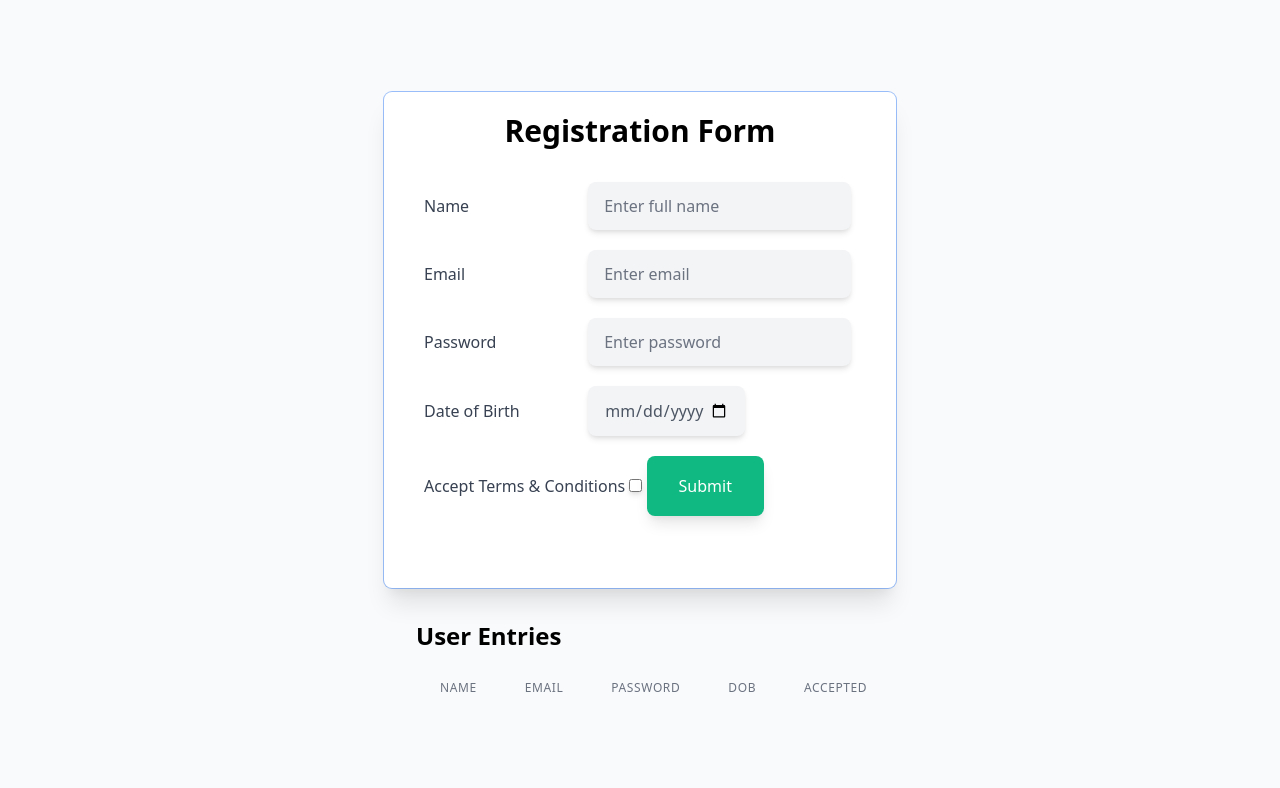
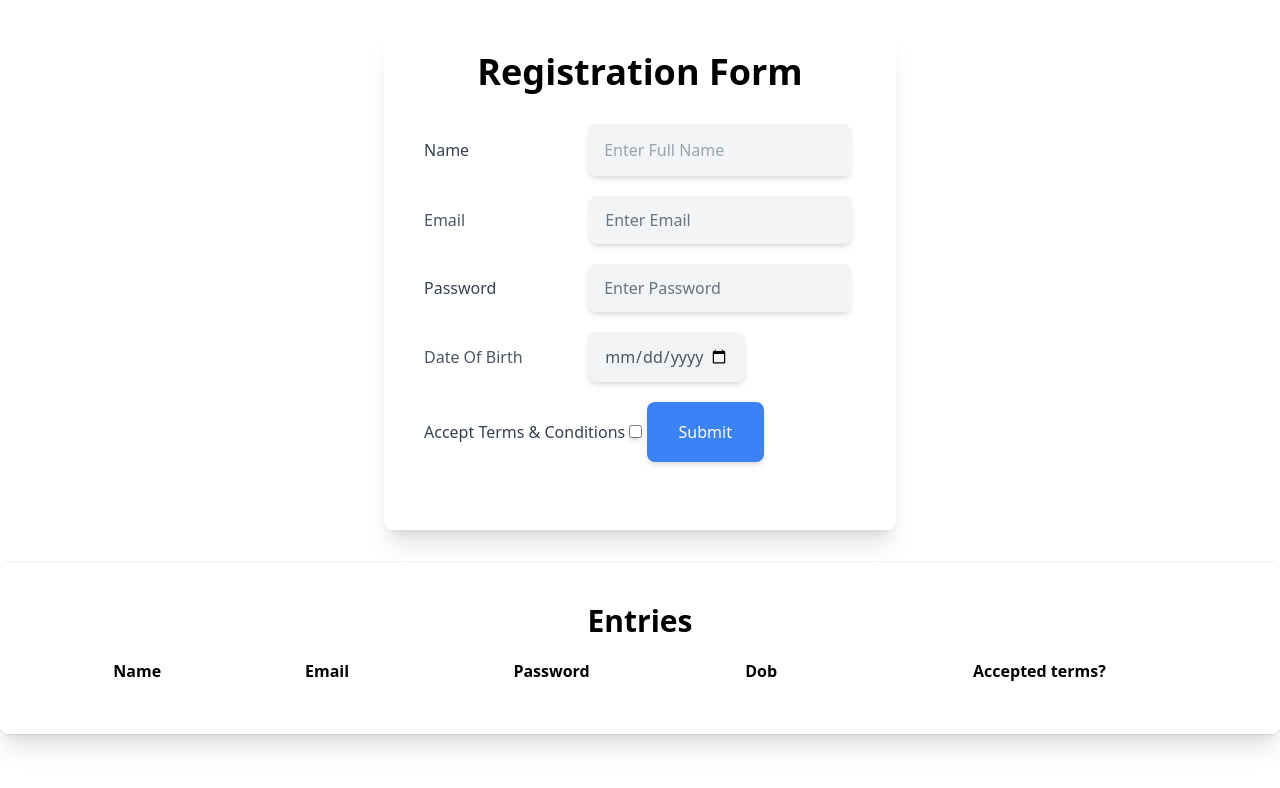
Before and after one commit to Keerthan-Reddy/wd101, a plain HTML site: page index.html in a window 1280 px wide. Drawn offline with nearby package versions, Linux system fonts and the light colour scheme.

Commit message:
addetional changes

```diff
--- a/index.html
+++ b/index.html
@@ -1,151 +1,71 @@
-<!DOCTYPE html>
+<html>
 <html lang="en">
     <head>
-    <meta charset="UTF-8" />
-    <meta name="viewport" content="width=device-width, initial-scale=1.0" />
-    <link
-      href="https://unpkg.com/tailwindcss@^1.0/dist/tailwind.min.css"
-      rel="stylesheet"
-    />
-    <script src="index.js"></script>
-    <title>Document</title>
+        <title>document </title>
+        <script src="https://cdn.tailwindcss.com"></script>
     </head>
-  <body>
+
+    <body >
+        <div class="relative py-8 justify-center">
             <div
-      class="relative flex min-h-screen flex-col justify-center overflow-hidden py-6 bg-gray-50"
-    >
-      <div
-        class="relative bg-white px-6 pt-5 pb-5 shadow-xl ring-1 ring-gray-900/5 sm:mx-auto sm:max-w-lg sm:rounded-lg sm:px-10"
-      >
-        <div class="mx-auto max-w-md">
-          <h2 class="text-3xl text-center font-bold leading-tight">
+            class="relative bg-white px-6 pt-5 pb-5 shadow-xl ring-gray-900/5 sm:mx-auto sm:max-w-lg sm:rounded-lg sm:px-10">
+            <div class="mx-auto -w-md">
+                <h1 class="text-center font-bold text-4xl  ">
                     Registration Form
-          </h2>
+                </h1>
                 <div class="divide-y divide-gray-300/50">
                     <div class="space-y-6 py-8 text-base leading-7 text-gray-600">
-              <form id="user-form" class="mb-5">
-                <label
-                  for="name"
-                  class="text-md w-40 inline-block font-medium leading-5 text-gray-700"
-                  >Name</label
-                >
-                <input
-                  required
-                  type="text"
-                  id="name"
-                  name="name"
-                  class="bg-gray-100 inline-block rounded-lg shadow-md px-4 py-3 mb-5 text-base leading-6 placeholder-gray-500 focus:outline-none focus:placeholder-g focus:border-pink-500 focus:ring-pink-500"
-                  placeholder="Enter full name"
-                />
+                        <form id="user-form">
+                            <label for="name" class="text-md w-40 inline-block font-medium leading-5 text-gray-700">
+                                Name
+                            </label>
+                            <input required type="text" id="name" name="name" class="bg-gray-100 inline-block rounded-lg shadow-md px-4 py-3 mb-5 text-base leading-7  focus :invalid:border-pink-500 focus:invalid:ring-pink-500"
+                            placeholder="Enter Full Name"></br>
 
-                <label
-                  for="email"
-                  class="text-md w-40 inline-block font-medium leading-5 text-gray-700"
-                  >Email</label
-                >
-                <input
-                  required
-                  type="email"
-                  id="email"
-                  name="email"
-                  class="bg-gray-100 inline-block rounded-lg shadow-md px-4 py-3 mb-5 text-base leading-6 placeholder-gray-500 focus:outline-none focus:placeholder-g focus:border-pink-500 focus:ring-pink-500"
-                  placeholder="Enter email"
-                />
-
-                <label
-                  for="password"
-                  class="text-md w-40 inline-block font-medium leading-5 text-gray-700"
-                  >Password</label
-                >
-                <input
-                  required
-                  type="password"
-                  id="password"
-                  name="password"
-                  class="bg-gray-100 inline-block rounded-lg shadow-md px-4 py-3 mb-5 text-base leading-6 placeholder-gray-500 focus:outline-none focus:placeholder-g focus:border-pink-500 focus:ring-pink-500"
-                  placeholder="Enter password"
-                />
-
-                <label
-                  for="dob"
-                  class="text-md w-40 inline-block font-medium leading-5 text-gray-700"
-                  >Date of Birth</label
-                >
-                <input
-                  required
-                  type="date"
-                  id="dob"
-                  name="dob"
+                            <label for="email" class="text-md w-40 initial-block font-medium leading-5 text-gray-750">
+                                Email
+                            </label>
+                            <input required type="email" id="email" name="email" style="margin-left:120px" class="bg-gray-100 inline-block rounded-lg shadow-md px-4 py-3 mb-5 text-base leading-6 placeholder-gray-500
+                            focus:invalid:border-pink-500 focus:invalid:ring-pink-500" placeholder="Enter Email" ></br>
+                            <label for="password" class="text-md w-40 inline-block font-medium leading-5 text-gray-700">
+                                Password
+                            </label>
+                            <input required type="password" id="password" name="password" class="bg-gray-100 inline-block rounded-lg shadow-md px-4 py-3 mb-5 text-base leading-6 placeholder-gray-500
+                            focus:invalid:border-pink-500 focus:invalid:ring-pink-500"
+                            placeholder="Enter Password" ></br>
+                            <label for="dob" class="text-md w-40 inline-block font-medium leading-5 text-gray-600">
+                                Date Of Birth
+                            </label>
+                            <input required type="date" id="dob"
                             min="1967-09-21"
                             max="2004-11-21"
-                  class="bg-gray-100 inline-block rounded-lg shadow-md px-4 py-3 mb-5 text-base leading-6 placeholder-gray-500 focus:outline-none focus:placeholder-g focus:border-pink-500 focus:ring-pink-500"
-                />
-
-                <label
-                  for="acceptTerms"
-                  class="text-md inline-block font-medium leading-5 text-gray-700"
-                  >Accept Terms & Conditions</label
-                >
-                <input
-                  type="checkbox"
-                  id="acceptTerms"
-                  name="acceptTerms"
-                  required
-                  class="bg-gray-100 inline-block rounded-lg shadow-md px-4 py-3 mb-5 text-base leading-6 placeholder-gray-500 focus:outline-none focus:placeholder-g"
-                />
-
-                <button
-                  type="submit"
-                  class="w-fit rounded-lg shadow-lg px-8 py-4 bg-green-500 text-white hover:bg-green-400 focus:outline-none focus:shadow-outline transition duration-300"
-                >
-                  Submit
-                </button>
+                             class="bg-gray-100 inline-block rounded-lg shadow-md px-4 py-3 mb-5 text-base leading-6 placeholder-gray-500
+                            focus:invalid:border-pink-500 focus:invalid:ring-pink-500" ></br>
+                            <label for="acceptTerms"
+                            class="text-md w-50 inline-block font-medium leading-5 text-gray-700">
+                            Accept Terms & Conditions
+                            </label>
+                            <input required type="checkbox" id="acceptTerms" name="acceptTerms"
+                            class="bg-gray-100 inline-block rounded-lg shadow-md px-4 py-3 mb-5 text-base leading-6 placeholder-gray-500 focus:placeholder-gray-500">
+                            <button type="submit"
+                            class="w-fit rounded-lg shadow-md px-8 py-4 bg-blue-500 text-white hover:bg-blue-400 focus:outline-none focus:shadow-outline tansition"
+                            onclick="checkAgeValidity()">Submit</button>
                            </form>
                         </div>
                     </div>
                  </div>
             </div>
+        </div>
 
-      <div class="mt-8 mx-auto max-w-md">
-        <h2 class="text-2xl font-bold mb-4">User Entries</h2>
-        <table class="min-w-full divide-y divide-gray-200">
-          <thead class="bg-gray-50">
-            <tr>
-              <th
-                scope="col"
-                class="px-6 py-3 text-left text-xs font-medium text-gray-500 uppercase tracking-wider"
-              >
-                Name
-              </th>
-              <th
-                scope="col"
-                class="px-6 py-3 text-left text-xs font-medium text-gray-500 uppercase tracking-wider"
-              >
-                Email
-              </th>
-              <th
-                scope="col"
-                class="px-6 py-3 text-left text-xs font-medium text-gray-500 uppercase tracking-wider"
-              >
-                Password
-              </th>
-              <th
-                scope="col"
-                class="px-6 py-3 text-left text-xs font-medium text-gray-500 uppercase tracking-wider"
-              >
-                Dob
-              </th>
-              <th
-                scope="col"
-                class="px-6 py-3 text-left text-xs font-medium text-gray-500 uppercase tracking-wider"
-              >
-                Accepted
-              </th>
-            </tr>
-          </thead>
-          <tbody id="user-entries-table-body"></tbody>
-        </table>
+        <div  class="relative bg-gray px-6 pt-10 pb-8 shadow-xl ring-1 ring-gray-900/5 sm:mx-auto sm:rounded-lg sm:px-10">
+            <div class="mx-auto">
+                <h2 class="text-3xl text-center font-bold leading-tight"> Entries</h2>
+                <div class="divide-y divide-gray-300/50 py-3" id="user-entries"></div>
+
             </div>
         </div>
+
+        <script src="index.js"></script>
+
     </body>
 </html>
--- a/index.js
+++ b/index.js
@@ -1,21 +1,75 @@
-let userForm = document.getElementById("user-form");
-let userEntries = [];
+function checkAgeValidity() {
+  const dobElement = document.getElementById("dob");
+  const dobValue = dobElement.value;
+  const dobDate = new Date(dobValue);
 
-window.addEventListener("load", () => {
-  const storedEntries = localStorage.getItem("user-entries");
-  if (storedEntries) {
-    userEntries = JSON.parse(storedEntries);
-    updateTable();
+  const today = new Date();
+  const month = dobDate.getMonth();
+  const day = dobDate.getDate();
+  let age = today.getFullYear() - dobDate.getFullYear();
+
+  let checkmonth = today.getMonth() < month;
+  let checkday = today.getMonth() === month && today.getDate() < day;
+
+  if (checkmonth || checkday) {
+    age--;
   }
-});
 
-const saveUserForm = (event) => {
+  const isValidAge = age > 18 && age < 55;
+
+  if (!isValidAge) {
+    dobElement.setCustomValidity("The age should be between 18 and 55 years");
+    dobElement.reportValidity();
+  } else {
+    dobElement.setCustomValidity("");
+  }
+}
+
+let userform = document.getElementById("user-form");
+
+const EntriesRetrieved = () => {
+  let entries = localStorage.getItem("user-entries");
+  if (entries) {
+    entries = JSON.parse(entries);
+  } else {
+    entries = [];
+  }
+  return entries;
+};
+
+let userentries = EntriesRetrieved();
+
+const displayEntries = () => {
+  const entries = EntriesRetrieved();
+  const tableEntries = entries
+    .map((entry) => {
+      const nameCell = `<td class='border px-4 py-2'>${entry.name}</td>`;
+      const emailCell = `<td class='border px-4 py-2'>${entry.email}</td>`;
+      const passwordCell = `<td class='border px-4 py-2'>${entry.password}</td>`;
+      const dobCell = `<td class='border px-4 py-2'>${entry.dob}</td>`;
+      const acceptTermsCell = `<td class='border px-4 py-2'>${entry.acceptedTermsAndConditions}</td>`;
+      const row = `<tr>${nameCell} ${emailCell} ${passwordCell} ${dobCell} ${acceptTermsCell}</tr>`;
+      return row;
+    })
+    .join("\n");
+
+  const table = `<table class="table-auto w-full"><tr>
+     <th class="px-4 py-2">Name</th>
+     <th class="px-4 py-2">Email</th>
+     <th class="px-4 py-2">Password</th>
+     <th class="px-4 py-2">Dob</th>
+     <th class="px-4 py-2">Accepted terms?</th>
+     </tr>${tableEntries} </table>`;
+  let details = document.getElementById("user-entries");
+  details.innerHTML = table;
+};
+const saveUserform = (event) => {
   event.preventDefault();
   const name = document.getElementById("name").value;
   const email = document.getElementById("email").value;
   const password = document.getElementById("password").value;
   const dob = document.getElementById("dob").value;
-  const acceptedTermsAndconditions =
+  const acceptedTermsAndConditions =
     document.getElementById("acceptTerms").checked;
 
   const entry = {
@@ -23,33 +77,13 @@ const saveUserForm = (event) => {
     email,
     password,
     dob,
-    acceptedTermsAndconditions,
+    acceptedTermsAndConditions,
   };
-  userEntries.push(entry);
+  userentries.push(entry);
 
-  updateTable();
-  localStorage.setItem("user-entries", JSON.stringify(userEntries));
-
-  userForm.reset();
+  localStorage.setItem("user-entries", JSON.stringify(userentries));
+  displayEntries();
 };
 
-userForm.addEventListener("submit", saveUserForm);
-
-const updateTable = () => {
-  const tableBody = document.getElementById("user-entries-table-body");
-  tableBody.innerHTML = ""; // Clear existing entries
-
-  userEntries.forEach((entry) => {
-    const row = document.createElement("tr");
-    row.innerHTML = `
-    <td class="px-6 py-4 whitespace-nowrap">${entry.name}</td>
-    <td class="px-6 py-4 whitespace-nowrap">${entry.email}</td>
-    <td class="px-6 py-4 whitespace-nowrap">${entry.password}</td>
-    <td class="px-6 py-4 whitespace-nowrap">${entry.dob}</td>
-    <td class="px-6 py-4 whitespace-nowrap">${
-      entry.acceptedTermsAndconditions ? "Yes" : "No"
-    }</td>
-  `;
-    tableBody.appendChild(row);
-  });
-};
+userform.addEventListener("submit", saveUserform);
+displayEntries();
```
Lines whose indentation alone changed are shown as unchanged.
